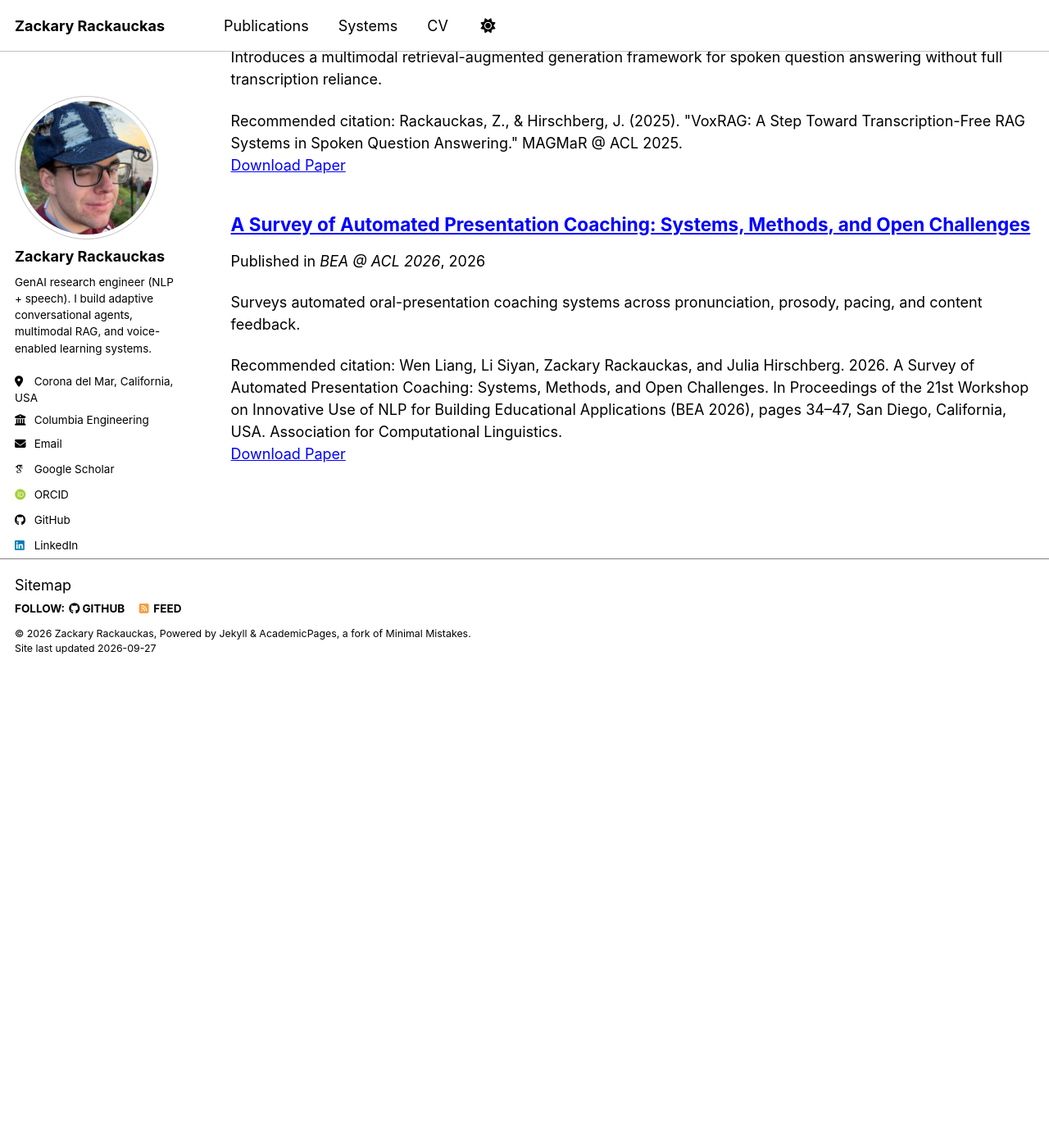
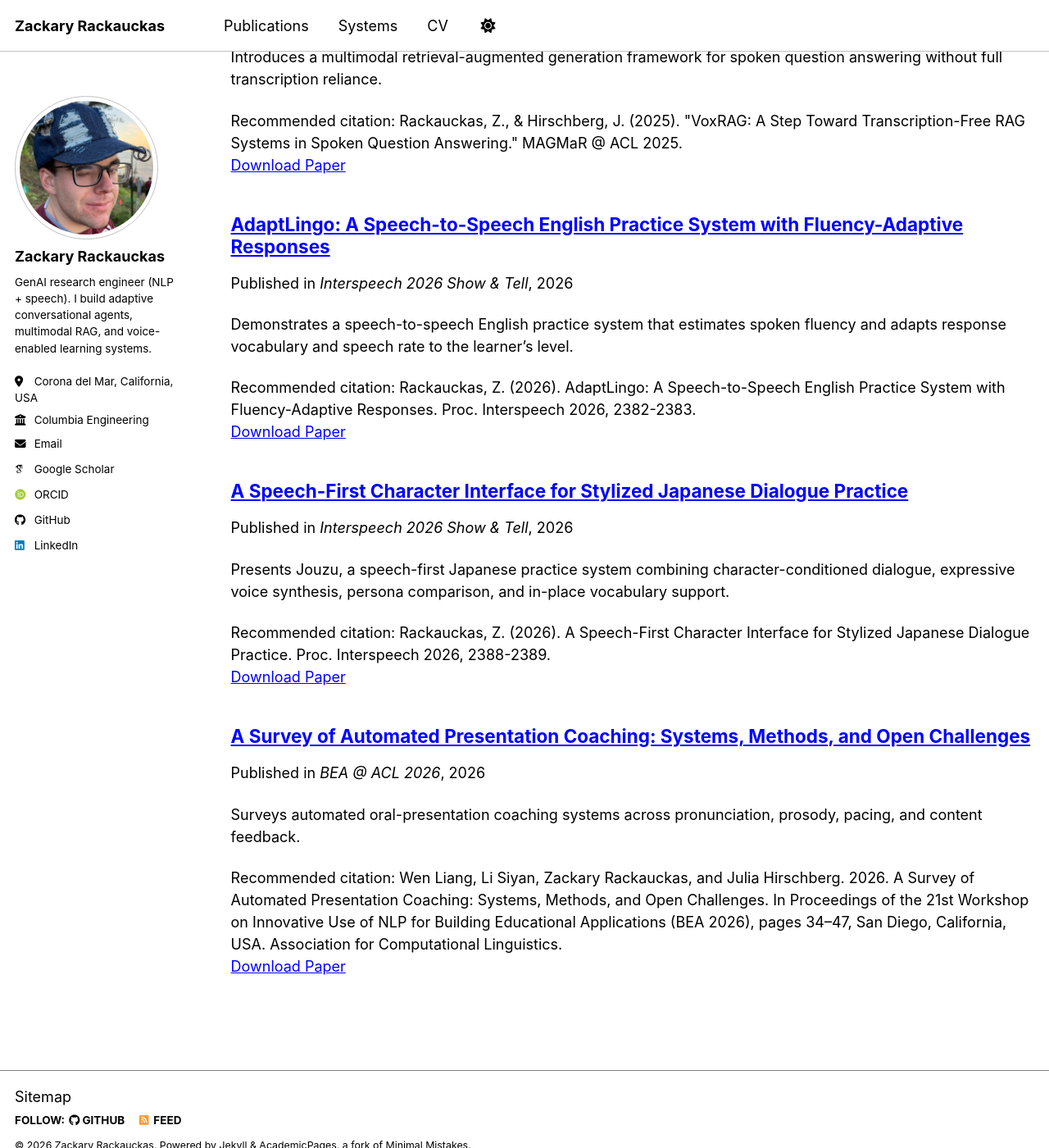
Before and after one commit to zackrack/zackrack.github.io, a Jekyll site: the page built from _pages/collection-archive.html, in a window 1280 px wide and 1400 px high, scrolled down 2326 px. Shown: the whole window at 82% size. Built offline with Jekyll 4.4.1, drawn with Linux system fonts in a browser that asks for light colours; some web fonts are replaced; a script bundle is joined from its source files by our own code; library files that are not in the unit come from our copies; before the commit the page ends 3145 px from its top, so only the background shows below that.

Commit message:
Add Interspeech 2026 papers and update current affiliation

```diff
--- a/_data/announcements.yml
+++ b/_data/announcements.yml
@@ -1,4 +1,4 @@
-- text: "Two papers accepted to Interspeech 2026 Show & Tell."
+- text: 'Two papers accepted to Interspeech 2026 Show &amp; Tell: <a href="https://www.isca-archive.org/interspeech_2026/rackauckas26b_interspeech.html">Jouzu</a> and <a href="https://www.isca-archive.org/interspeech_2026/rackauckas26_interspeech.html">AdaptLingo</a>.'
 
 - prefix: "One "
   link_text: "paper"
--- /dev/null
+++ b/_publications/2026-adaptlingo.md
@@ -0,0 +1,13 @@
+---
+title: "AdaptLingo: A Speech-to-Speech English Practice System with Fluency-Adaptive Responses"
+collection: publications
+category: conference
+permalink: /publication/2026-adaptlingo
+date: 2026-01-01
+venue: "Interspeech 2026 Show & Tell"
+paperurl: "https://www.isca-archive.org/interspeech_2026/rackauckas26_interspeech.pdf"
+citation: "Rackauckas, Z. (2026). AdaptLingo: A Speech-to-Speech English Practice System with Fluency-Adaptive Responses. Proc. Interspeech 2026, 2382-2383."
+---
+Demonstrates a speech-to-speech English practice system that estimates spoken fluency and adapts response vocabulary and speech rate to the learner's level.
+
+[View in the ISCA Archive](https://www.isca-archive.org/interspeech_2026/rackauckas26_interspeech.html).
--- /dev/null
+++ b/_publications/2026-jouzu-speech-first.md
@@ -0,0 +1,13 @@
+---
+title: "A Speech-First Character Interface for Stylized Japanese Dialogue Practice"
+collection: publications
+category: conference
+permalink: /publication/2026-jouzu-speech-first
+date: 2026-01-01
+venue: "Interspeech 2026 Show & Tell"
+paperurl: "https://www.isca-archive.org/interspeech_2026/rackauckas26b_interspeech.pdf"
+citation: "Rackauckas, Z. (2026). A Speech-First Character Interface for Stylized Japanese Dialogue Practice. Proc. Interspeech 2026, 2388-2389."
+---
+Presents Jouzu, a speech-first Japanese practice system combining character-conditioned dialogue, expressive voice synthesis, persona comparison, and in-place vocabulary support.
+
+[View in the ISCA Archive](https://www.isca-archive.org/interspeech_2026/rackauckas26b_interspeech.html).
```
Also changed, not shown: _pages/about.md (+1 -1 lines).
